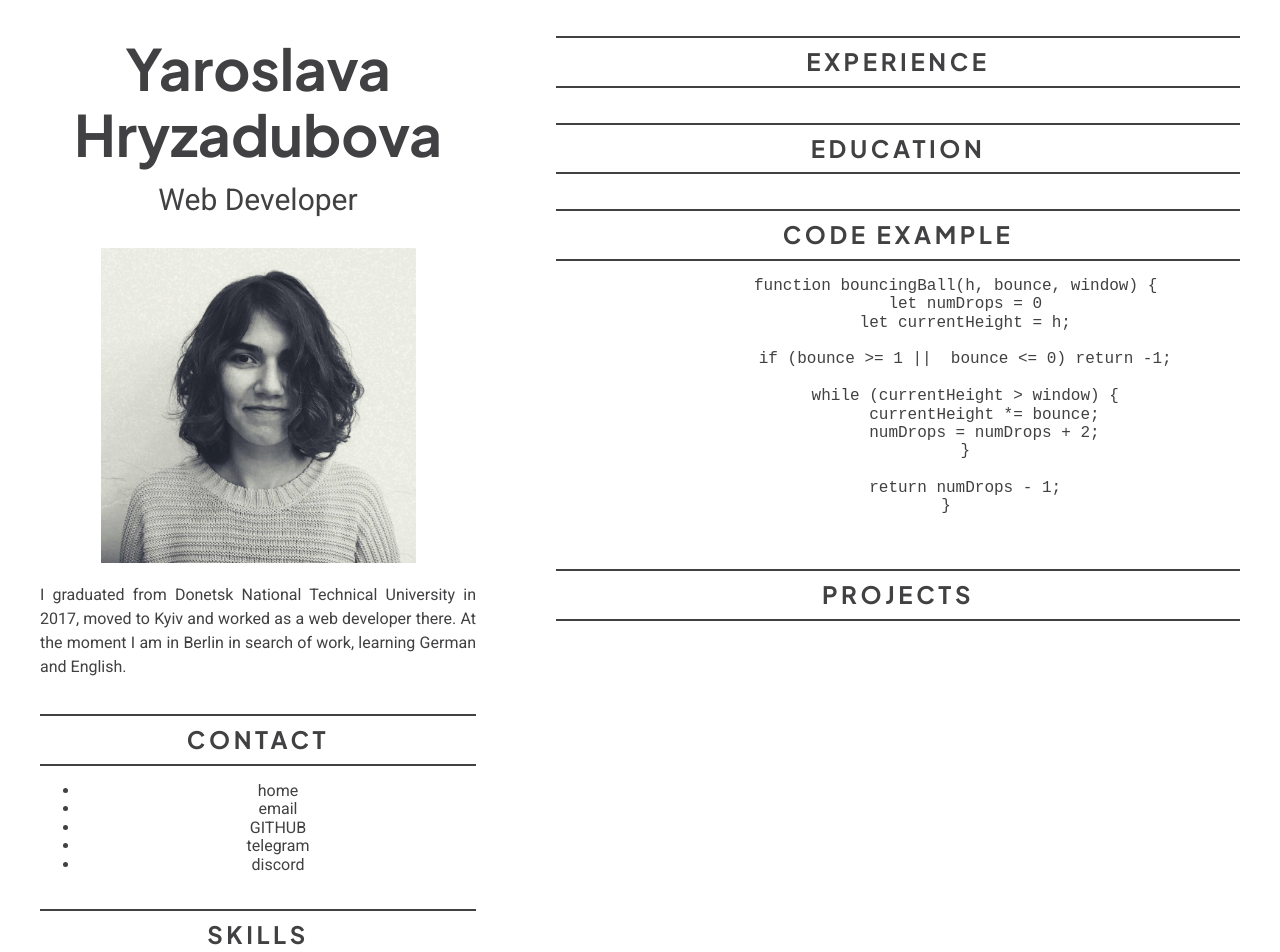
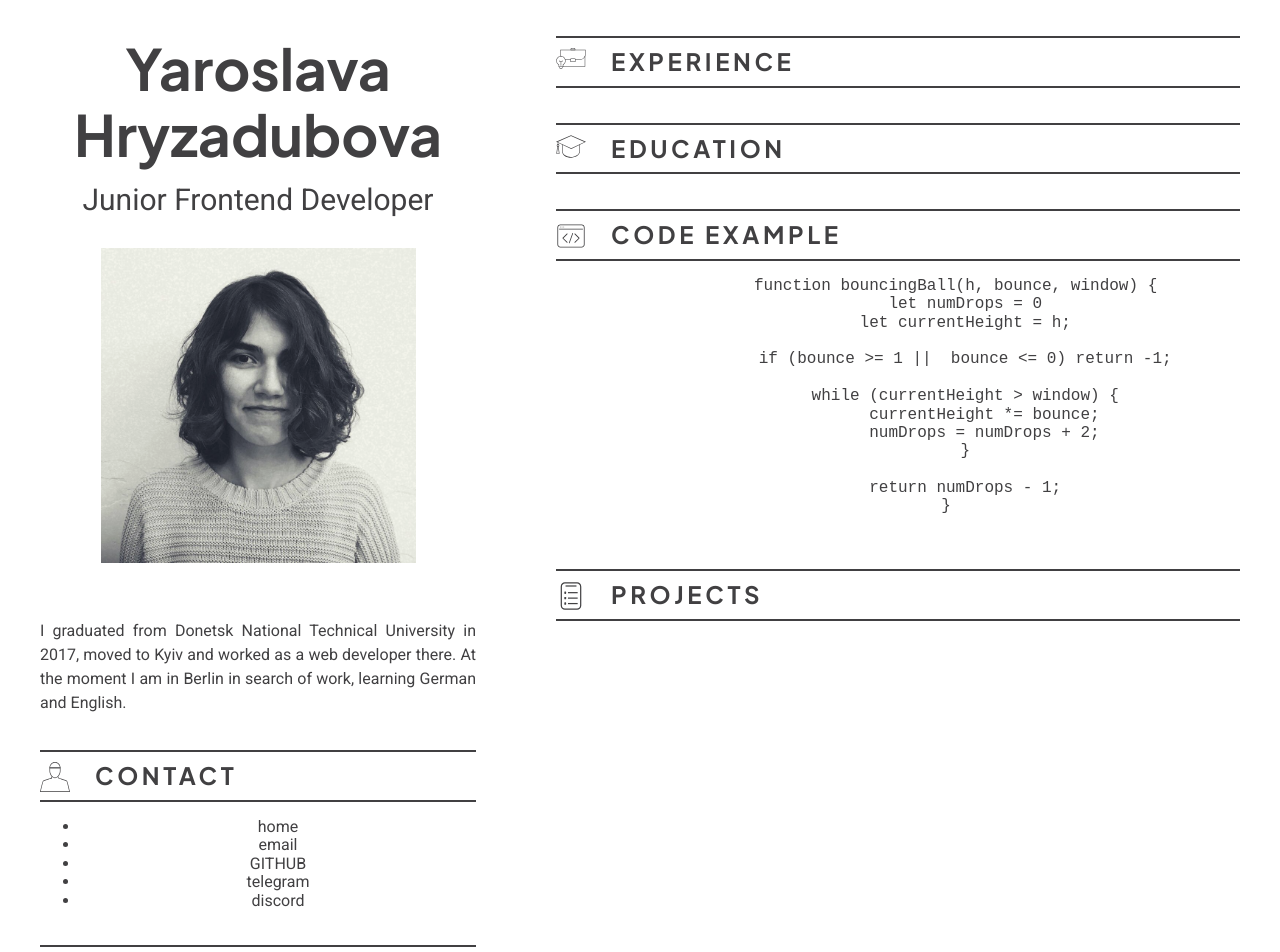
Before and after one commit to YaroslavaGD/rsschool-cv, a plain HTML site: page index.html in a window 1280 px wide. Shown: the part 60-1012 px from the top of the page. Drawn offline with Linux system fonts and the light colour scheme.

Commit message:
feat: add icons for sections

```diff
--- a/css/style.css
+++ b/css/style.css
@@ -21,6 +21,9 @@ h3,
 h4,
 h5 {
   font-family: 'Plus Jakarta Sans', sans-serif;
+  margin: 0;
+}
+p {
   margin: 0;
 }
 
@@ -72,16 +75,57 @@ h5 {
 }
 
 .section {
-  margin-bottom: 35px;
+  margin-bottom: 2.1875rem;
   text-align: center;
 }
 
 .section-header {
-  padding: 10px 0;
+  position: relative;
+  padding: 0.625rem 0;
   border-top: 2px solid #414042;
   border-bottom: 2px solid #414042;
+  text-align: left;
   text-transform: uppercase;
   letter-spacing: 0.15em;
+  padding-left: 3.4375rem;
+}
+
+.section-header::before {
+  content: "";
+  position: absolute;
+  left: 0;
+  width: 30px;
+  height: 30px;
+  background-size: contain;
+  background-repeat: no-repeat;
+}
+
+.contact .section-header::before {
+  background-image: url(../assets/svg/contact.svg);
+}
+
+.skills .section-header::before {
+  background-image: url(../assets/svg/skills.svg);
+}
+
+.experience .section-header::before {
+  background-image: url(../assets/svg/experience.svg);
+}
+
+.education .section-header::before {
+  background-image: url(../assets/svg/education.svg);
+}
+
+.projects .section-header::before {
+  background-image: url(../assets/svg/projects.svg);
+}
+
+.languages .section-header::before {
+  background-image: url(../assets/svg/languages.svg);
+}
+
+.code .section-header::before {
+  background-image: url(../assets/svg/code.svg);
 }
 
 .about-header {
@@ -108,6 +152,8 @@ h5 {
     /* box-shadow: 0 1px 4px rgb(0 0 0 / 60%); */
     filter: grayscale(0.2) brightness(1.05);
     transition: .3s;
+
+    margin-bottom: 3.25rem;
 }
 
 .about-text {
--- a/index.html
+++ b/index.html
@@ -22,7 +22,7 @@
         <li class="nav-item"><a href="#education" class="nav-link">Education</a></li>
         <li class="nav-item"><a href="#code" class="nav-link">Code example</a></li>
         <li class="nav-item"><a href="#projects" class="nav-link">Projects</a></li>
-        <li class="nav-item"><a href="#language" class="nav-link">Languages</a></li>
+        <li class="nav-item"><a href="#languages" class="nav-link">Languages</a></li>
       </ul>
     </nav>
 
@@ -32,7 +32,7 @@
     <div class="column column-left">
       <section class="section about" id="about">
         <h1 class="about-header">Yaroslava Hryzadubova</h1>
-        <h2 class="about-subheader">Web developer</h2>
+        <h2 class="about-subheader">Junior Frontend developer</h2>
         <img class="about-photo" src="assets/img/avatar1.jpg" alt="photo">
         <p class="about-text">I graduated from Donetsk National Technical University in 2017, moved to Kyiv and worked as a web developer there. At the moment I am in Berlin in search of work, learning German and English.</p>
       </section>
@@ -59,7 +59,7 @@
         </ul>
       </section>
 
-      <section class="languages section" id="language">
+      <section class="languages section" id="languages">
         <h2 class="section-header">Languages</h2>
         <ul>
           <li>English - Basic (A2)</li>
```
Also changed, not shown: assets/svg/code.svg (added), assets/svg/languages.svg (added), assets/svg/projects.svg (added).
